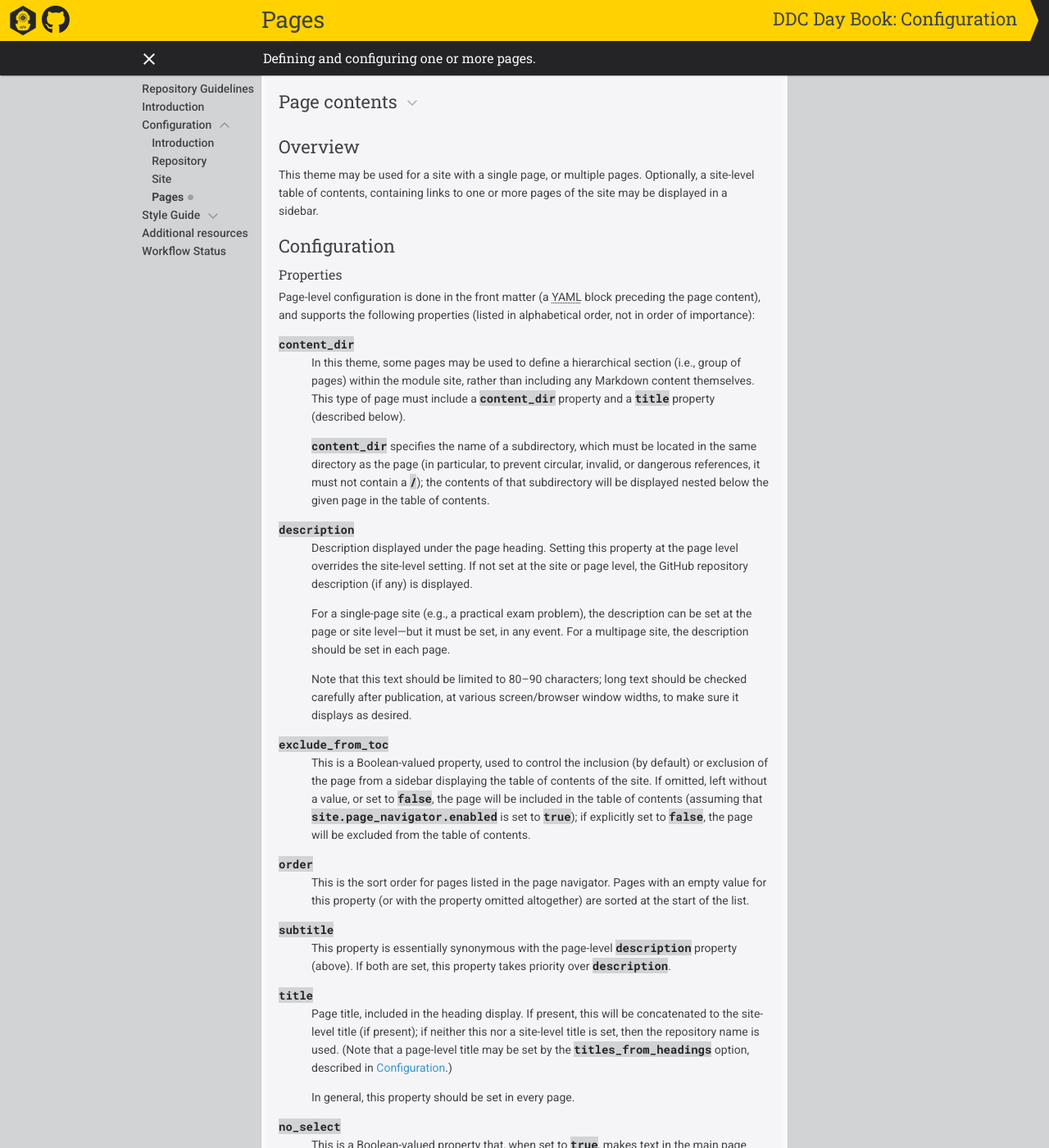
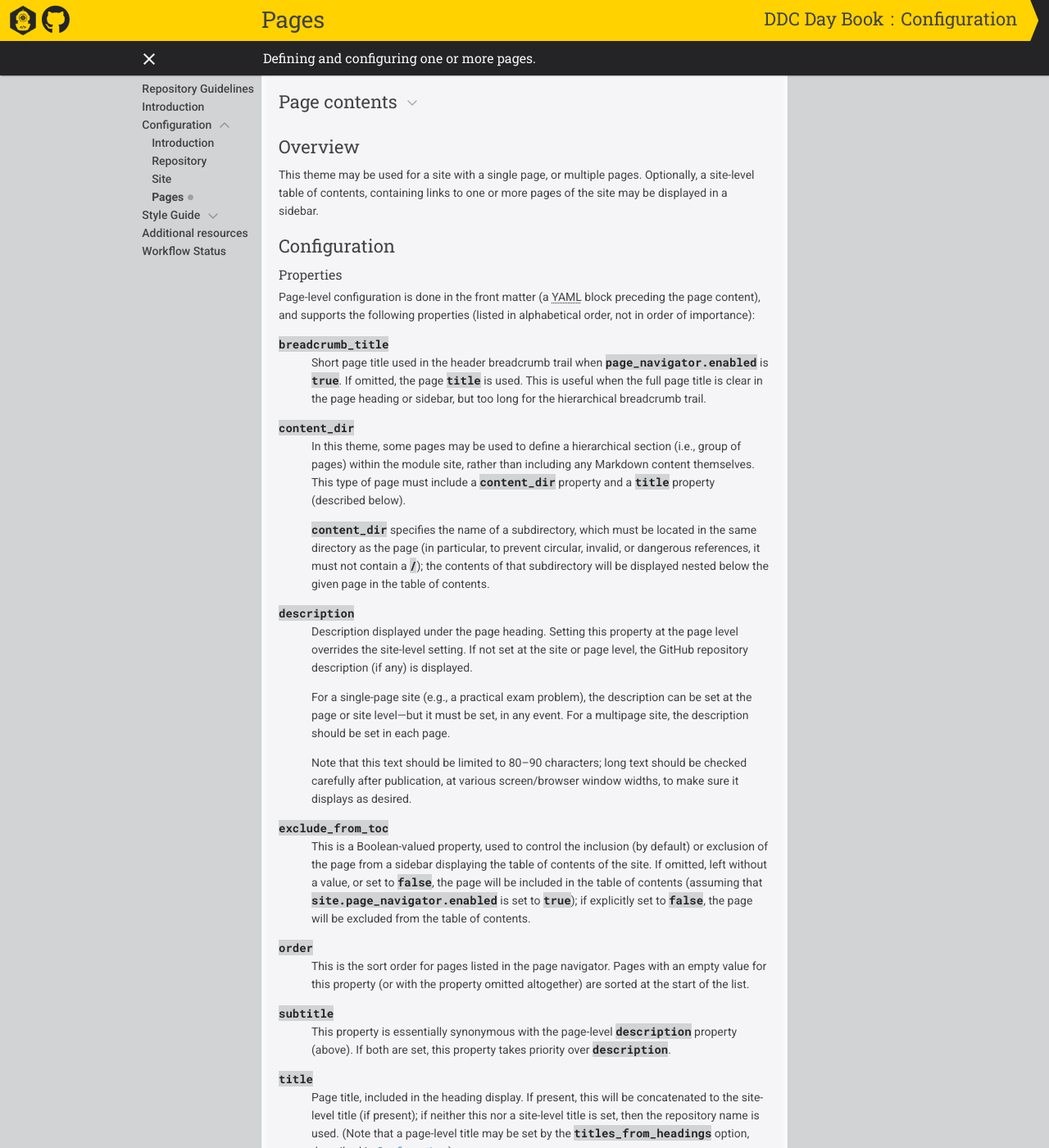
Before and after one commit to ddc-java/ddc-day-book, a Jekyll site: the page built from configuration/pages.md, in a window 1280 px wide and 1400 px high. Shown: the whole window at 82% size. Built offline with Jekyll 4.4.1, drawn with Linux system fonts in a browser that asks for light colours; nearby versions of some CDN libraries; our own code applies the rules of GitHub Pages for plain Markdown files; some of the changed text lies outside the part shown.

Commit message:
Changes by Codex: Improve breadcrumb headers
Add support for optional page- and site-level breadcrumb_title values so header breadcrumb trails can use short labels while preserving full titles for page headings, document titles, and link titles. Render breadcrumbs as structured links with separators instead of a joined text string.

Update header styling so breadcrumb components ellipsize independently, hide the root component on narrower multi-parent trails, and collapse phone-width multi-parent trails to the immediate parent. Document the new breadcrumb_title configuration option.

Prompt: Please implement your recommendation in the theme located at C:\Users\nickbenn\Dropbox\clients-employers\CNM\java-bootcamp\Curriculum\Web sites & online modules\ddc-day-book. Note that that is a different repo than that of the current project, but your version control guidelines still apply.

```diff
--- a/_includes/navigation-location.html
+++ b/_includes/navigation-location.html
@@ -8,26 +8,34 @@
       | where_exp: 'p', 'p.dir == terminated_parent_path'
       | where_exp: 'p', 'p.content_dir == content_dir'
       | first -%}
+  {%- assign section_title = section_page.title -%}
+  {%- assign section_breadcrumb_title = section_page.breadcrumb_title | default: section_title -%}
+  {%- capture section_url -%}{{ section_page.dir }}{{ section_page.content_dir }}/{{ section_page.default_page }}{%- endcapture -%}
 
   {%- capture components -%}
-    {{ section_page.title }}|{{ section_page.dir }}{{ section_page.content_dir }}/{{ section_page.default_page }}
+    {{ section_title }}|{{ section_url }}|{{ section_breadcrumb_title }}
     {%- if parent_path != '' -%}
       ||{%- include navigation-location.html path=parent_path -%}
     {%- else -%}
-      ||{{ site.title | default: site.github.repository_name }}|/
+      {%- assign site_title = site.title | default: site.github.repository_name -%}
+      {%- assign site_breadcrumb_title = site.breadcrumb_title | default: site_title -%}
+      ||{{ site_title }}|/|{{ site_breadcrumb_title }}
     {%- endif -%}
   {%- endcapture -%}
 
 {%- else -%}
 
   {% assign path = page.dir | split: '/' | join: '/' %}
+  {%- assign page_breadcrumb_title = page.breadcrumb_title | default: page.title -%}
 
   {%- capture components -%}
-    {{ page.title }}
+    {{ page.title }}|{{ page.url }}|{{ page_breadcrumb_title }}
     {%- if path != '' -%}
       ||{%- include navigation-location.html path=path -%}
     {%- else -%}
-      ||{{ site.title | default: site.github.repository_name }}|/
+      {%- assign site_title = site.title | default: site.github.repository_name -%}
+      {%- assign site_breadcrumb_title = site.breadcrumb_title | default: site_title -%}
+      ||{{ site_title }}|/|{{ site_breadcrumb_title }}
     {%- endif -%}
   {%- endcapture -%}
 
--- a/_layouts/default.html
+++ b/_layouts/default.html
@@ -32,11 +32,11 @@
     {%- endcapture -%}
     {%- assign current_location = locations | last | split: '|' | first -%}
     {%- assign parent_locations = locations | pop -%}
-    {%- capture parent_links -%}
+    {%- assign parent_location_count = parent_locations | size -%}
+    {%- capture parent_names -%}
       {%- for location in parent_locations -%}
         {%- assign location_parts = location | split: '|' -%}
-        {%- assign location_name = location_parts | first -%}
-        <a href="{{ location_parts | last | relative_url }}">{{ location_name }}</a>|
+        {{ location_parts | first }}|
       {%- endfor -%}
     {%- endcapture -%}
 
@@ -119,7 +119,18 @@
 
       {% if show_page_navigator -%}
         <h1>{{ current_location }}</h1>
-        <h2>{{ parent_links | split: '|' | join: ': '}}</h2>
+        <h2 class="breadcrumbs{% if parent_location_count > 1 %} multi-parent{% endif %}" aria-label="{{ parent_names | split: '|' | join: ': ' | strip | strip_html | escape }}">
+          {%- for location in parent_locations -%}
+            {%- assign location_parts = location | split: '|' -%}
+            {%- assign location_name = location_parts[0] -%}
+            {%- assign location_url = location_parts[1] -%}
+            {%- assign breadcrumb_name = location_parts[2] | default: location_name -%}
+            <a class="crumb{% if forloop.first %} root{% endif %}" href="{{ location_url | relative_url }}" title="{{ location_name | strip_html | escape }}">{{ breadcrumb_name }}</a>
+            {%- unless forloop.last -%}
+              <span class="separator" aria-hidden="true">:</span>
+            {%- endunless -%}
+          {%- endfor -%}
+        </h2>
       {%- else -%}
         <h1 class="no-nav">{{ current_location }}</h1>
         <h2>{{ site.title }}</h2>
--- a/_sass/ddc-day-book.scss
+++ b/_sass/ddc-day-book.scss
@@ -711,6 +711,26 @@
     -ms-text-overflow: ellipsis;
     z-index: 250;
 
+    &.breadcrumbs {
+      display: flex;
+      align-items: baseline;
+      gap: 0.35em;
+      min-width: 0;
+
+      .crumb {
+        flex: 0 1 auto;
+        min-width: 1.5em;
+        overflow: hidden;
+        text-overflow: ellipsis;
+        white-space: nowrap;
+      }
+
+      .separator {
+        flex: 0 0 auto;
+      }
+
+    }
+
     a {
 
       font-family: unset;
@@ -1508,6 +1528,19 @@
       top: 5px;
       color: $deep-dive-yellow;
       margin-right: 10px;
+
+      &.breadcrumbs {
+
+        &.multi-parent {
+
+          .root,
+          .root + .separator {
+            display: none;
+          }
+
+        }
+
+      }
     }
 
     > p {
@@ -1538,6 +1571,36 @@
 
       *[id], a[name] {
         scroll-margin-top: 45px;
+      }
+
+    }
+
+  }
+
+}
+
+@media print, screen and (max-width: 480px) {
+
+  header {
+
+    > h2 {
+
+      &.breadcrumbs {
+
+        &.multi-parent {
+
+          .crumb:not(:last-of-type),
+          .separator {
+            display: none;
+          }
+
+          &::before {
+            content: "... ";
+          }
+
+        }
+
+
       }
 
     }
--- a/configuration/pages.md
+++ b/configuration/pages.md
@@ -22,6 +22,10 @@
 ### Properties
 
 Page-level configuration is done in the front matter (a YAML block preceding the page content), and supports the following properties (listed in alphabetical order, not in order of importance):
+
+`breadcrumb_title`
+
+: Short page title used in the header breadcrumb trail when `page_navigator.enabled` is `true`. If omitted, the page `title` is used. This is useful when the full page title is clear in the page heading or sidebar, but too long for the hierarchical breadcrumb trail.
 
 `content_dir`
 
```
Also changed, not shown: other parts of configuration/pages.md (+1 -0 lines), configuration/site.md (+5 -0 lines).
